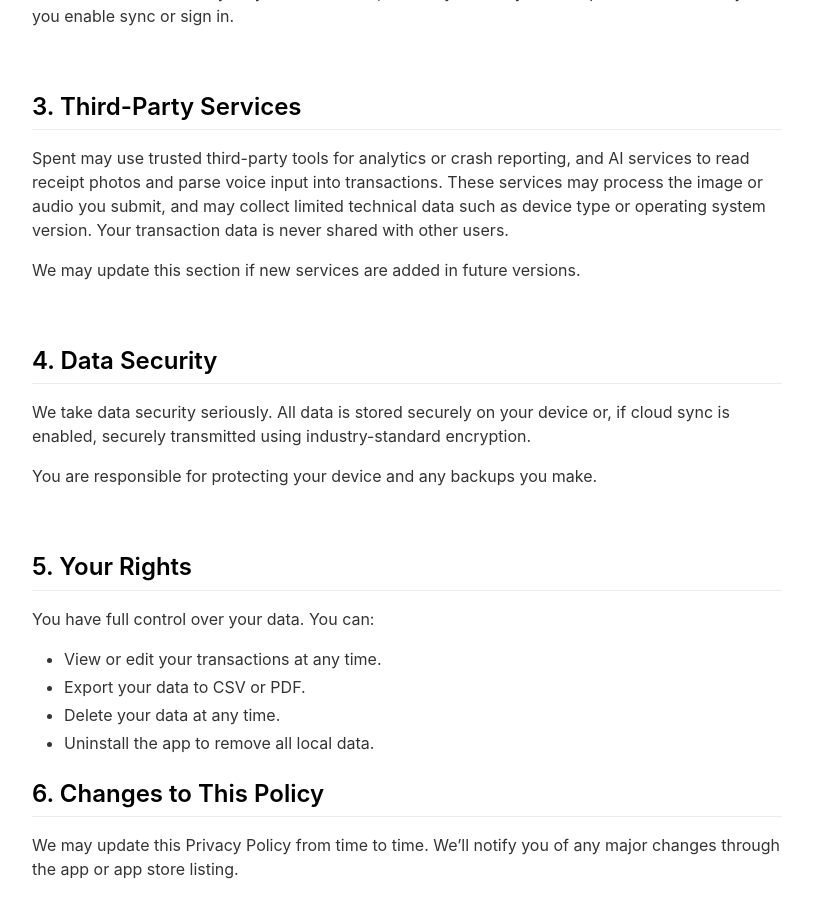
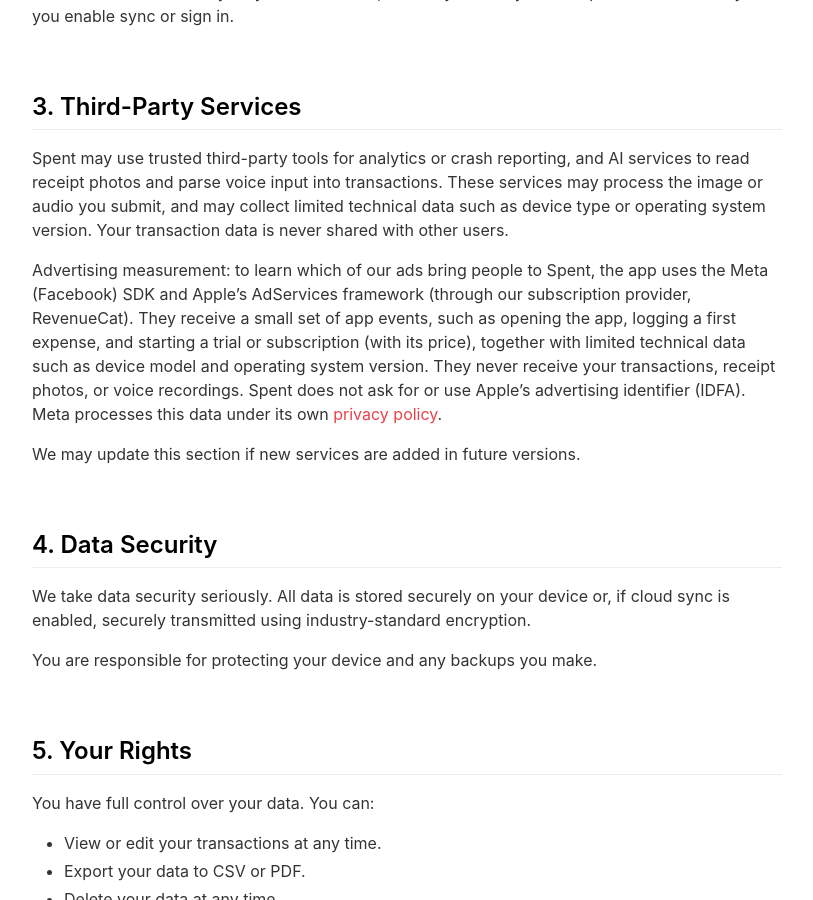
Before and after one commit to khamidjon/spent-landing-page, a Jekyll site: the page built from _pages/privacypolicy.md, in a window 1280 px wide and 900 px high, scrolled down 1032 px. Shown: the whole window, without its empty margins (233-1046 px from the left). Built offline with Jekyll 4.4.1, drawn with Linux system fonts in a browser that asks for light colours; nearby versions of some CDN libraries; part of the change alters nothing that is shown; some of the changed text lies outside the part shown.

Commit message:
Privacy policy: disclose ad measurement through Meta and Apple AdServices
App 2.1.11 turns on the Meta SDK and RevenueCat's AdServices attribution. The
policy now says which events those receive, that transactions, receipts and
voice are never shared, and that the app does not use the IDFA.

Co-Authored-By: Claude Opus 5.5 <noreply@anthropic.com>

```diff
--- a/_pages/privacypolicy.md
+++ b/_pages/privacypolicy.md
@@ -5,7 +5,7 @@ include_in_header: false
 ---
 
 **Last updated**
-July 17 2026
+October 5 2026
 
 # Privacy Policy
 Thank you for using Spent! Your privacy is important to us. This Privacy Policy explains how we collect, use, and protect your information when you use our app.
@@ -38,6 +38,8 @@ Your data is stored locally on your device first, and is synced to your own priv
 ## 3. Third-Party Services
 Spent may use trusted third-party tools for analytics or crash reporting, and AI services to read receipt photos and parse voice input into transactions. These services may process the image or audio you submit, and may collect limited technical data such as device type or operating system version. Your transaction data is never shared with other users.
 
+Advertising measurement: to learn which of our ads bring people to Spent, the app uses the Meta (Facebook) SDK and Apple's AdServices framework (through our subscription provider, RevenueCat). They receive a small set of app events, such as opening the app, logging a first expense, and starting a trial or subscription (with its price), together with limited technical data such as device model and operating system version. They never receive your transactions, receipt photos, or voice recordings. Spent does not ask for or use Apple's advertising identifier (IDFA). Meta processes this data under its own [privacy policy](https://www.facebook.com/privacy/policy/).
+
 We may update this section if new services are added in future versions.
 
 <br>
```
